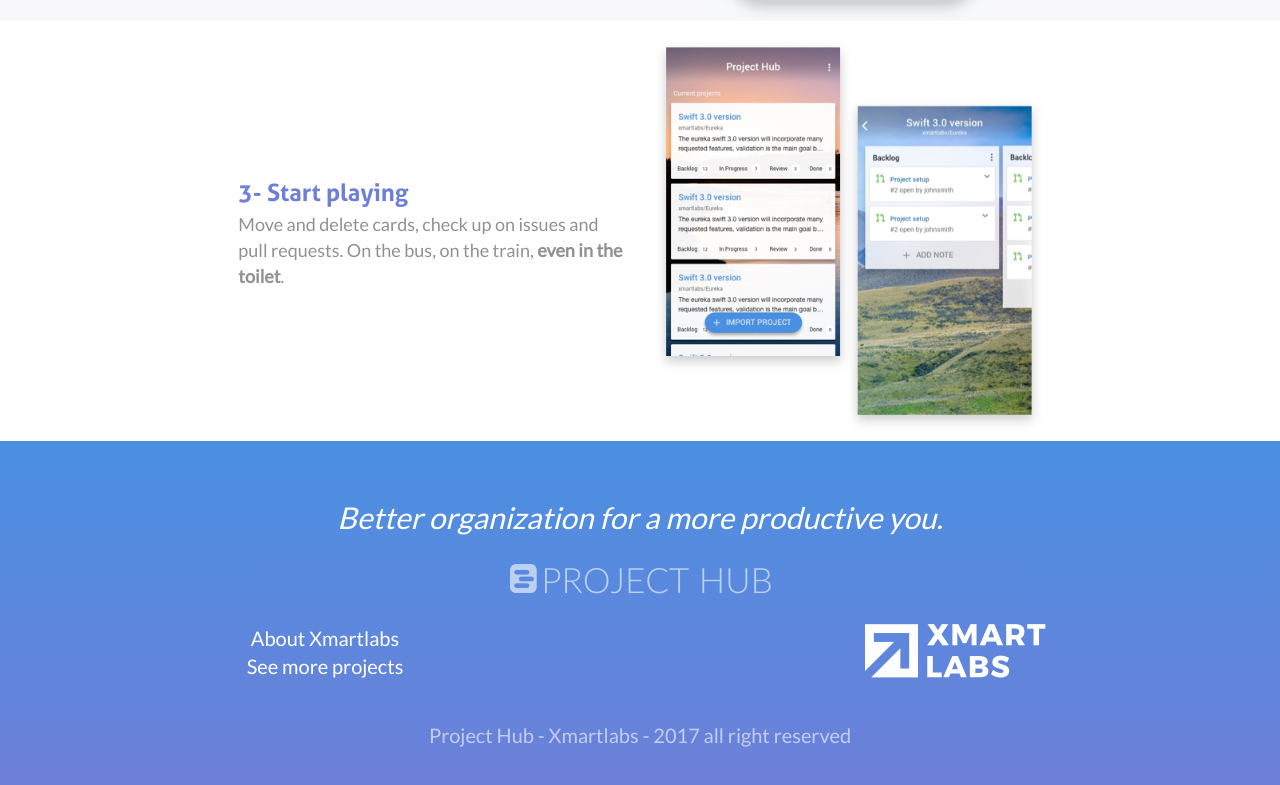
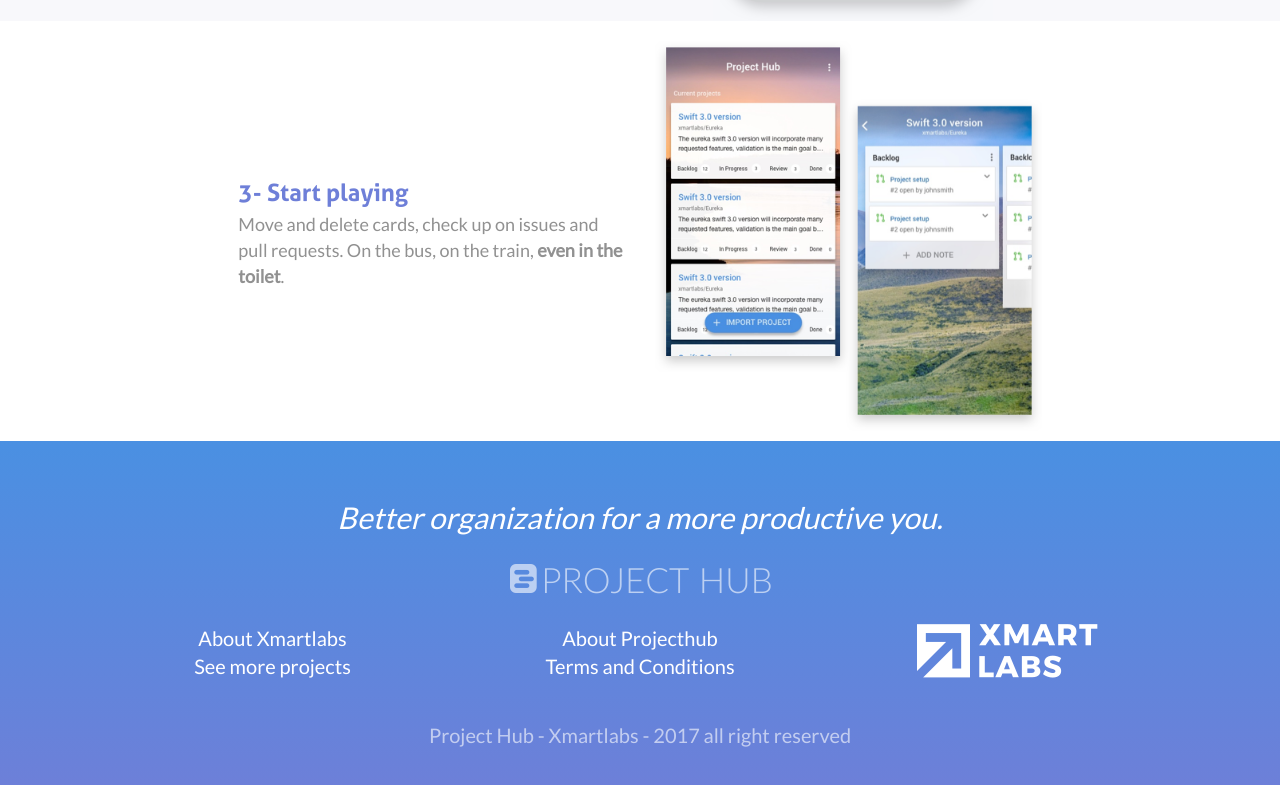
Before and after one commit to xmartlabs/projecthub-landing, a website: page index.html in a window 1280 px wide. Shown: the part 1535-2320 px from the top of the page. Drawn offline with nearby package versions, Linux system fonts and the light colour scheme; files whose address does not match are found by name.

Commit message:
adds links to both about and t&c pages

```diff
--- a/index.html
+++ b/index.html
@@ -98,12 +98,17 @@
           </div>
         </div>
         <div class="row">
-          <div class="col col-xs-12 col-sm-6 text-center link-container">
+          <div class="col col-xs-12 col-sm-4 col-md-3 col-md-offset-1 text-center link-container">
             <a class="links" href="https://xmartlabs.com" target="_blank">About Xmartlabs</a>
             <br>
             <a class="links" href="https://github.com/xmartlabs" target="_blank">See more projects</a>
           </div>
-          <div class="col col-xs-12 col-sm-6 text-center">
+          <div class="col col-sm-4 col-md-4 text-center link-container">
+            <a class="links" href="about.html">About Projecthub</a>
+            <br>
+            <a class="links" href="terms-and-conditions.html">Terms and Conditions</a>
+          </div>
+          <div class="col col-xs-12 col-sm-4 col-md-3 text-center">
             <a href="https://xmartlabs.com" target="_blank">
               <img src="images/xmartlabs-logo-white.png" srcset="images/xmartlabs-logo-white@2x.png 2x, images/xmartlabs-logo-white@3x.png 3x" draggable="false" />
             </a>
```
Also changed, not shown: terms-and-conditions.html (+7 -2 lines).
